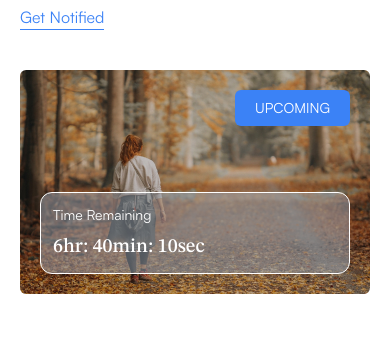
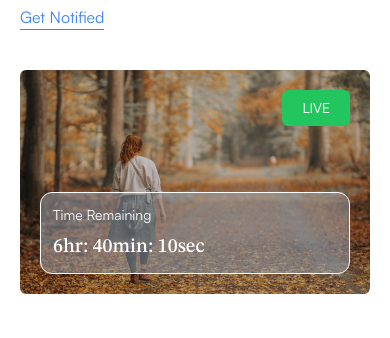
Before and after one commit to EngrTactics/artsy, a React (Create React App) app: page /drop in a window 390 px wide. Shown: the part 842-1180 px from the top of the page. Built offline with nearby package versions, Linux system fonts and the light colour scheme.

Commit message:
a bit more

```diff
--- a/src/components/Drop.js
+++ b/src/components/Drop.js
@@ -9,9 +9,19 @@ const Drop = ({ url, title, date, desc, creator, status }) => {
         style={{ backgroundImage: `url(${url})` }}
         className="p-5 w-full h-56 rounded-md flex flex-col transition-all duration-[2000ms] ease-in-out items-end bg-cover bg-no-repeat bg-center text-white justify-between md:h-72 md:min-w-[26rem] md:justify-end hover:bg-[length:150%]"
       >
-        <div className="bg-blue-500 px-5 py-2 uppercase rounded-md text-sm md:hidden">
-          Upcoming
-        </div>
+         {status === "Live" ? (
+          <Link
+            to="/auctions/livebid"
+            className="bg-green-500 px-5 py-2 uppercase rounded-md text-sm  md:hidden"
+          >
+            {status}
+          </Link>
+        ) : (
+          <button className="bg-blue-500 px-5 py-2 uppercase rounded-md text-sm  md:hidden">
+            {status}
+          </button>
+        )}
+
         <DropCountdownTimer></DropCountdownTimer>
       </div>
 
--- a/src/components/Flutterwave.js
+++ b/src/components/Flutterwave.js
@@ -8,7 +8,7 @@ import icon from "../images/artsy_favicon.png";
 export default function App({ amountx }) {
   const config = {
     public_key: "FLWPUBK_TEST-5ea2b80ca78e6a9922ed8a8fc64a5d18-X",
-
+ redirect_url:"../pages/home",
     tx_ref: Date.now(),
     currency: "USD",
     amount: amountx,
--- a/src/components/ShippingDetails.js
+++ b/src/components/ShippingDetails.js
@@ -10,7 +10,7 @@ import {
 import { useState } from "react";
 import CartList from "../components/CartList";
 
-const ShippingDetails = () => {
+const ShippingDetails = ({handleToPayment}) => {
   const [country, setCountry] = useState("");
   const handleSelect = (e) => {
     setCountry(e.target.value);
@@ -71,7 +71,7 @@ const ShippingDetails = () => {
           label="Phone Number"
           fullWidth
         ></TextField>
-        <button className="mx-auto bg-[#3341C1] hover:bg-[#051076] text-white rounded-md px-10 py-3 cursor-pointer">
+        <button onClick={handleToPayment} className="mx-auto bg-[#3341C1] hover:bg-[#051076] text-white rounded-md px-10 py-3 cursor-pointer">
           Proceed to payment
         </button>
 
--- a/src/pages/Auction.js
+++ b/src/pages/Auction.js
@@ -5,6 +5,7 @@ import {
 } from "react-icons/md";
 import AuctionCard from "../components/AuctionCard";
 import TopBids from "../components/TopBids";
+import Footer from "../components/Footer"
 import auctionsData from "../data/AuctionsData";
 
 const Auction = () => {
@@ -57,6 +58,8 @@ const Auction = () => {
       <h1 className="text-xl my-5 font-bold">Top bids from popular Creators</h1>
 
       <TopBids></TopBids>
+      <Footer></Footer>
+
     </div>
   );
 };
--- a/src/pages/Cart.js
+++ b/src/pages/Cart.js
@@ -13,6 +13,9 @@ const Cart = () => {
 
   const handleCheckout = () => {
     setTabIndex(1);
+  };
+  const handleToPayment = () => {
+    setTabIndex(2n);
   };
 
   let content;
@@ -52,7 +55,7 @@ const Cart = () => {
       </TabList>
       <TabPanel className=" h-full rounded-md ">{content}</TabPanel>
       <TabPanel className="h-full rounded-md  ">
-        <ShippingDetails></ShippingDetails>
+        <ShippingDetails handleToPayment={handleToPayment}></ShippingDetails>
       </TabPanel>
       <TabPanel className="h-full rounded-md  ">
         <Pay></Pay>
--- a/src/pages/Drops.js
+++ b/src/pages/Drops.js
@@ -1,4 +1,5 @@
 import DropList from "../components/DropList";
+import Footer from "../components/Footer";
 
 const Drops = () => {
   return (
@@ -15,6 +16,8 @@ const Drops = () => {
       <div className="flex flex-col">
         <DropList></DropList>
       </div>
+      <Footer></Footer>
+
     </div>
   );
 };
--- a/src/pages/ProductDetail.js
+++ b/src/pages/ProductDetail.js
@@ -70,7 +70,7 @@ const ProductDetail = () => {
           <img className="md:hidden" src={targetData.img} alt="" />
           <div
             style={{ backgroundImage: `url(${targetData.img})` }}
-            className="hidden md:block md:h-full md:bg-center md:bg-no-repeat md:bg-contain"
+            className="hidden md:block md:h-full md:bg-center md:bg-no-repeat md:bg-cover"
           ></div>
         </div>
         <div className="details flex flex-col md:border-[1px] md:border-l-0 md:border-black md:m-0">
```
Also changed, not shown: 1 other file (tests, documents, lock files or other folders).
